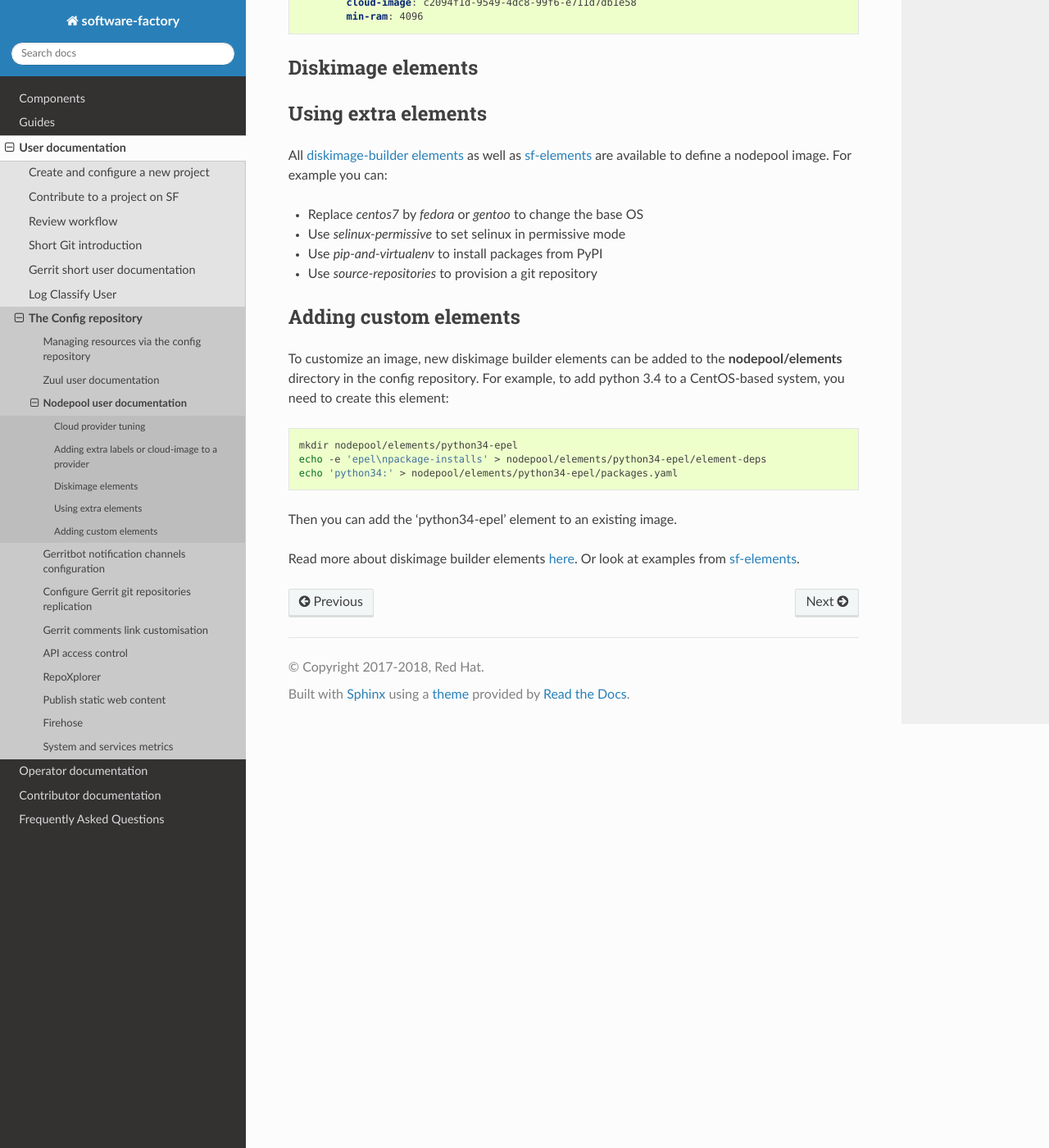
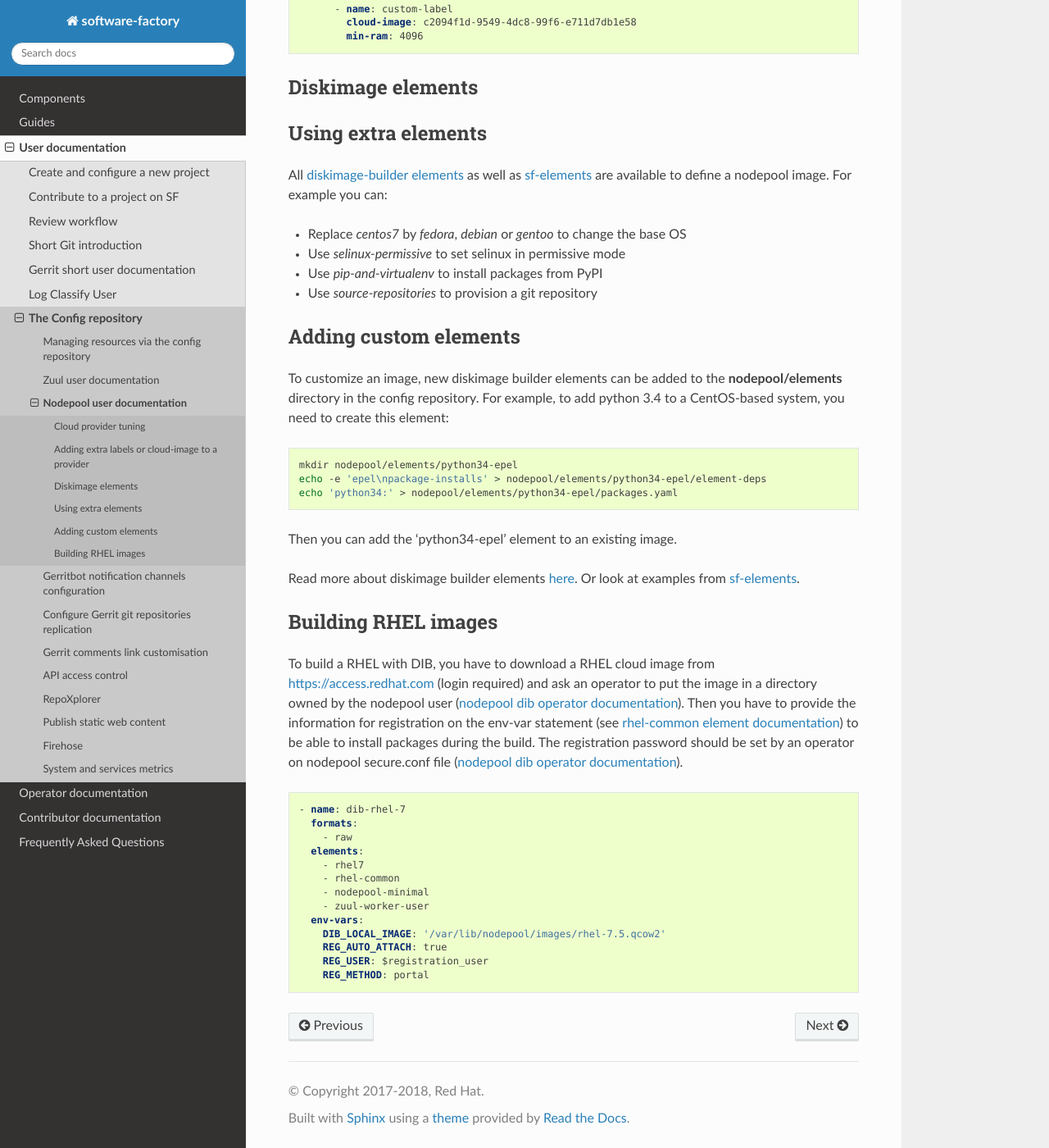
Before and after one commit to softwarefactory-project/sf-docs, a Sphinx documentation site: the page built from docs/user/nodepool_user.rst, in a window 1280 px wide and 1400 px high, scrolled down 1674 px. Shown: the whole window at 82% size. Built offline with Sphinx 7.4.7 and the Read the Docs theme 2.0.0, drawn with Linux system fonts in a browser that asks for light colours; some of the changed text lies outside the part shown.

Commit message:
nodepool-user: add rhel image build info
Change-Id: I47df43162462eac0c666335bc2eb56542a4dec30
Depends-On: https://softwarefactory-project.io/r/14566
TG-2159

```diff
--- a/docs/user/nodepool_user.rst
+++ b/docs/user/nodepool_user.rst
@@ -8,18 +8,16 @@
 
 .. _documentation: https://docs.openstack.org/infra/nodepool
 
-
 Nodepool user documentation
 ===========================
 
-Labels, providers and diskimage are defined in *config/nodepool/*.
-All the yaml files present in this directory are merged to create the final
-Nodepool configuration. It's recommended to create a file per provider or project
-so that it's easier to manage.
-
+Labels, providers and diskimage are defined in *config/nodepool/*. All the yaml
+files present in this directory are merged to create the final Nodepool
+configuration. It's recommended to create a file per provider or project so that
+it's easier to manage.
 
 Below is an example of a cloud provider configuration and an associated
-diskimage/label:
+diskimage/label based on CentOS:
 
 .. code-block:: yaml
 
@@ -29,7 +27,7 @@
       elements:
         - centos-minimal
         - nodepool-minimal
-        - sf-zuul-worker
+        - zuul-worker-user
 
   labels:
     - name: centos7
@@ -53,7 +51,6 @@
             - name: centos7
               min-ram: 1024
               diskimage: centos7
-
 
 Cloud provider tuning
 ---------------------
@@ -107,7 +104,7 @@
 as well as `sf-elements <https://softwarefactory-project.io/r/gitweb?p=software-factory/sf-elements.git;a=tree;f=elements>`_
 are available to define a nodepool image. For example you can:
 
-* Replace *centos7* by *fedora* or *gentoo* to change the base OS
+* Replace *centos7* by *fedora*, *debian* or *gentoo* to change the base OS
 * Use *selinux-permissive* to set selinux in permissive mode
 * Use *pip-and-virtualenv* to install packages from PyPI
 * Use *source-repositories* to provision a git repository
@@ -116,8 +113,9 @@
 Adding custom elements
 ----------------------
 
-To customize an image, new diskimage builder elements can be added to the **nodepool/elements** directory in the config repository.
-For example, to add python 3.4 to a CentOS-based system, you need to create this element:
+To customize an image, new diskimage builder elements can be added to the
+**nodepool/elements** directory in the config repository. For example, to add
+python 3.4 to a CentOS-based system, you need to create this element:
 
 .. code-block:: bash
 
@@ -130,3 +128,35 @@
 
 Read more about diskimage builder elements `here <https://docs.openstack.org/developer/diskimage-builder/developer/developing_elements.html>`_.
 Or look at examples from `sf-elements <https://softwarefactory-project.io/r/gitweb?p=software-factory/sf-elements.git;a=tree;f=elements>`_.
+
+.. _nodepool-user-rhel:
+
+Building RHEL images
+--------------------
+
+To build a RHEL with DIB, you have to download a RHEL cloud image from
+https://access.redhat.com (login required) and ask an operator to put the image
+in a directory owned by the nodepool user (:ref:`nodepool dib operator
+documentation <nodepool-operator-dib>`). Then you have to provide the
+information for registration on the env-var statement (see `rhel-common element
+documentation
+<https://git.openstack.org/cgit/openstack/diskimage-builder/tree/diskimage_builder/elements/rhel-common/README.rst>`_)
+to be able to install packages during the build. The registration password
+should be set by an operator on nodepool secure.conf file (:ref:`nodepool dib
+operator documentation <nodepool-operator-password>`).
+
+.. code-block:: yaml
+
+  - name: dib-rhel-7
+    formats:
+      - raw
+    elements:
+      - rhel7
+      - rhel-common
+      - nodepool-minimal
+      - zuul-worker-user
+    env-vars:
+      DIB_LOCAL_IMAGE: '/var/lib/nodepool/images/rhel-7.5.qcow2'
+      REG_AUTO_ATTACH: true
+      REG_USER: $registration_user
+      REG_METHOD: portal
```
Also changed, not shown: docs/operator/nodepool_operator.rst (+28 -0 lines).
